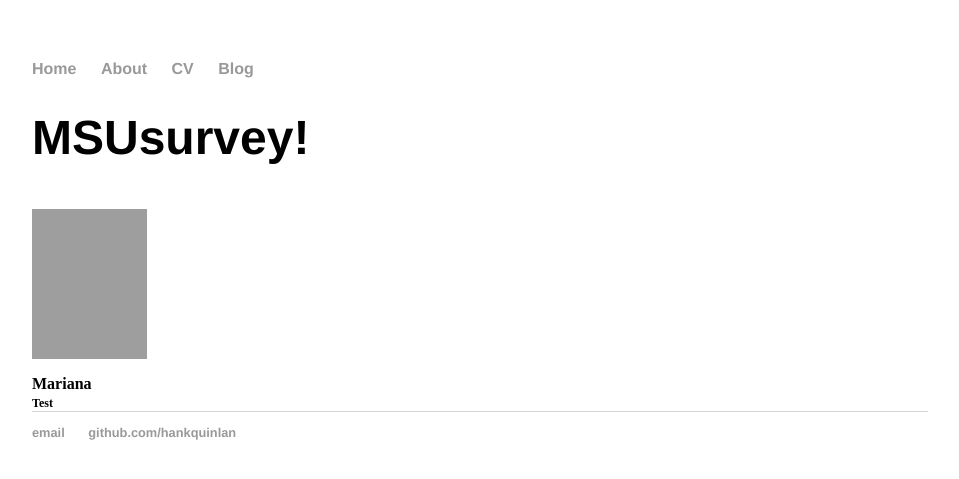
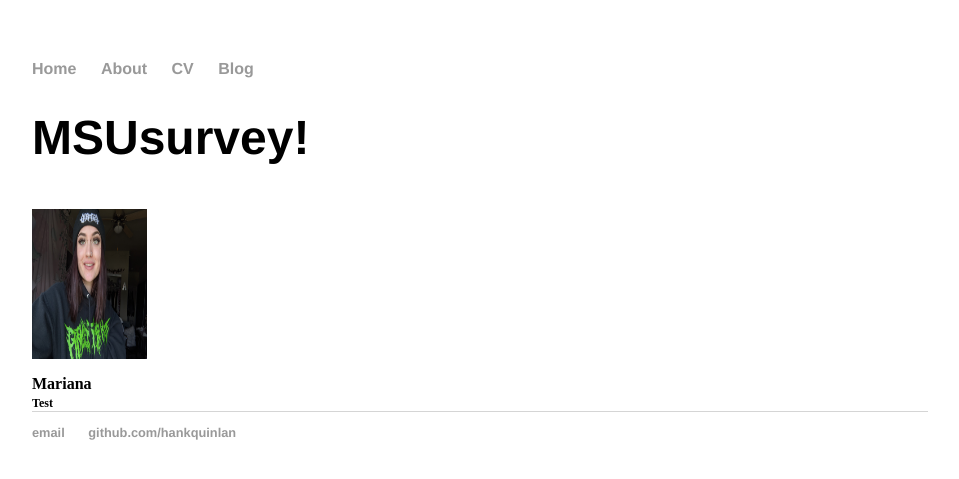
Before and after one commit to MSUsurvey/practice, a Jekyll site: the page built from index.html, in a window 1280 px wide. Shown: the top 479 px of the page, without its empty margins (160-1119 px from the left). Built offline with Jekyll 4.4.1, drawn with Linux system fonts in a browser that asks for light colours.

Commit message:
Update index.html

```diff
--- a/index.html
+++ b/index.html
@@ -9,7 +9,7 @@ title: MSUsurvey
 	<div class="column">
 		<div class="card">
 			<b id="docs-internal-guid-6bf40e90-7fff-0f29-266c-2611e78b6b93"
-				><img height="150" src=https://MSUsurvey.github.io/practice/images/it_me.jpeg" vspace="12" width="115"
+				><img height="150" src="https://MSUsurvey.github.io/practice/images/it_me.jpeg" vspace="12" width="115"
 			/></b>
 			<div>
 				<span style="font-size: 16px"
```
